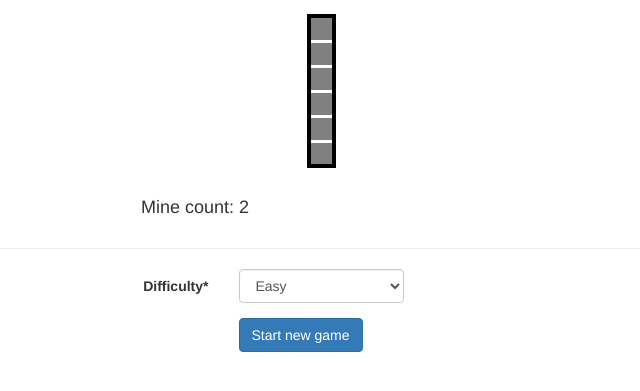
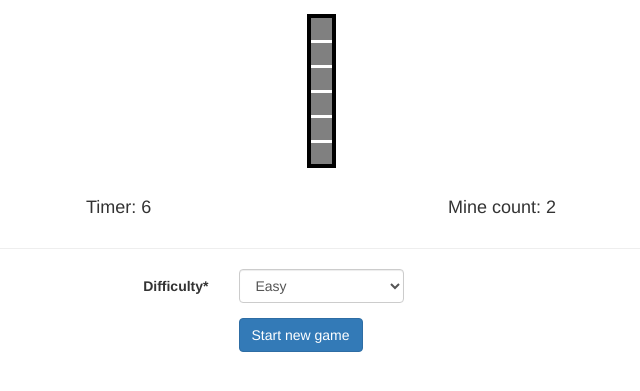
Before and after one commit to survey-monkey-challenge/minesweeper, a Django app: template game/templates/game.html in a window 1280 px wide. Shown: the part 146-537 px from the top of the page, without its empty margins (319-959 px from the left). Run offline with Django 3.2, Linux system fonts and the light colour scheme; tables that the repository leaves empty hold one stand-in row (values such as "Sample post"); the template is opened without the code that fills it: values that come from a table or form of the project are taken from there, most other values are stand-ins (such as "Sample title", 1, 10 or a date in 2020); some libraries are stand-ins or nearby versions.

Commit message:
Added mine count and timer to the game

```diff
--- a/game/models.py
+++ b/game/models.py
@@ -75,6 +75,10 @@ class Game(models.Model):
 
     @classmethod
     def create(cls, *, difficulty=Difficulty.normal):
+        '''
+        Initializes the board using random sampling without replacement for the mines.
+        This allows for random mines while keeping the number of mines (no collitions).
+        '''
         board_size, mine_count = cls._get_board_configuration(difficulty)
         game = cls(difficulty=difficulty.value)
         game.board = [
@@ -82,8 +86,6 @@ class Game(models.Model):
             for y in range(board_size)
         ]
         all_cells = sum(game.board, [])  # flatten matrix
-        # Random sampling without replacement. This allows for random mines while keeping the
-        # number of mines (no collitions)
         cells_with_mines = random.sample(all_cells, mine_count)
         for cell in cells_with_mines:
             game._place_mine(cell)
--- a/game/templates/game.html
+++ b/game/templates/game.html
@@ -24,10 +24,17 @@
 
   <br/>
   <div class="row">
-    <div class="col-md-offset-4 col-md-2">
-      <h4>
-        Mine count: {{ game.mine_count }}
-      </h4>
+    <div class="center-block" style="width: 500px;">
+      <div class="col-md-6">
+        <h4>
+          Timer: <span  id="timer">{{ initial_timer }}</span>
+        </h4>
+      </div>
+      <div class="col-md-6">
+        <h4 class="text-right">
+          Mine count: {{ game.mine_count }}
+        </h4>
+      </div>
     </div>
   </div>
 
@@ -42,6 +49,8 @@
 
 {% block scripts %}
   <script>
+    "use strict"; // reduces javascript craziness
+
     function changeCells(cells) {
       $.each(cells, function(i, cell) {
         var $td = $('#cell' + cell.x + '-' + cell.y);
@@ -61,6 +70,15 @@
     }
 
     $(function() {
+      // timer
+      var start = new Date();
+
+      setInterval(function() {
+        var now = new Date();
+        var seconds = Math.round((now - start) / 1000) + {{ initial_timer }};
+        $('#timer').text(seconds);
+      }, 1000);
+
       // flag cell
       $('table.board tbody').on('contextmenu', 'td', function(event) {
         event.preventDefault();
--- a/game/views.py
+++ b/game/views.py
@@ -1,6 +1,7 @@
 from django.core import signing
 from django.core.urlresolvers import reverse
 from django.shortcuts import get_object_or_404
+from django.utils import timezone
 from django.views import generic
 
 from .models import Game, Difficulty
@@ -47,4 +48,6 @@ class GameView(generic.DetailView):
             action=reverse('game:create'),
             initial={'difficulty': self.object.difficulty}
         )
+        timer_delta = (timezone.now() - self.object.creation_datetime)
+        context_data['initial_timer'] = int(timer_delta.total_seconds())
         return context_data
```
